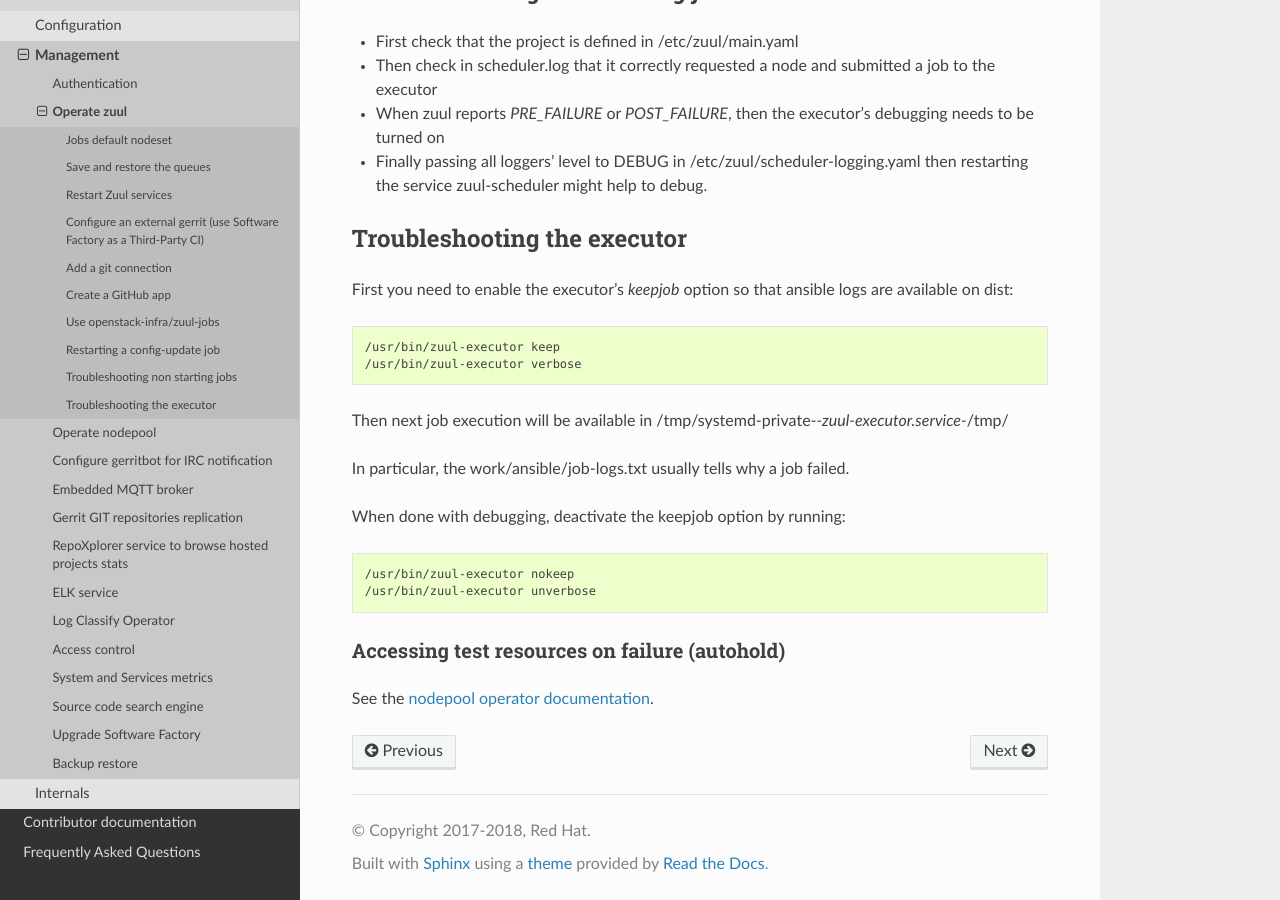
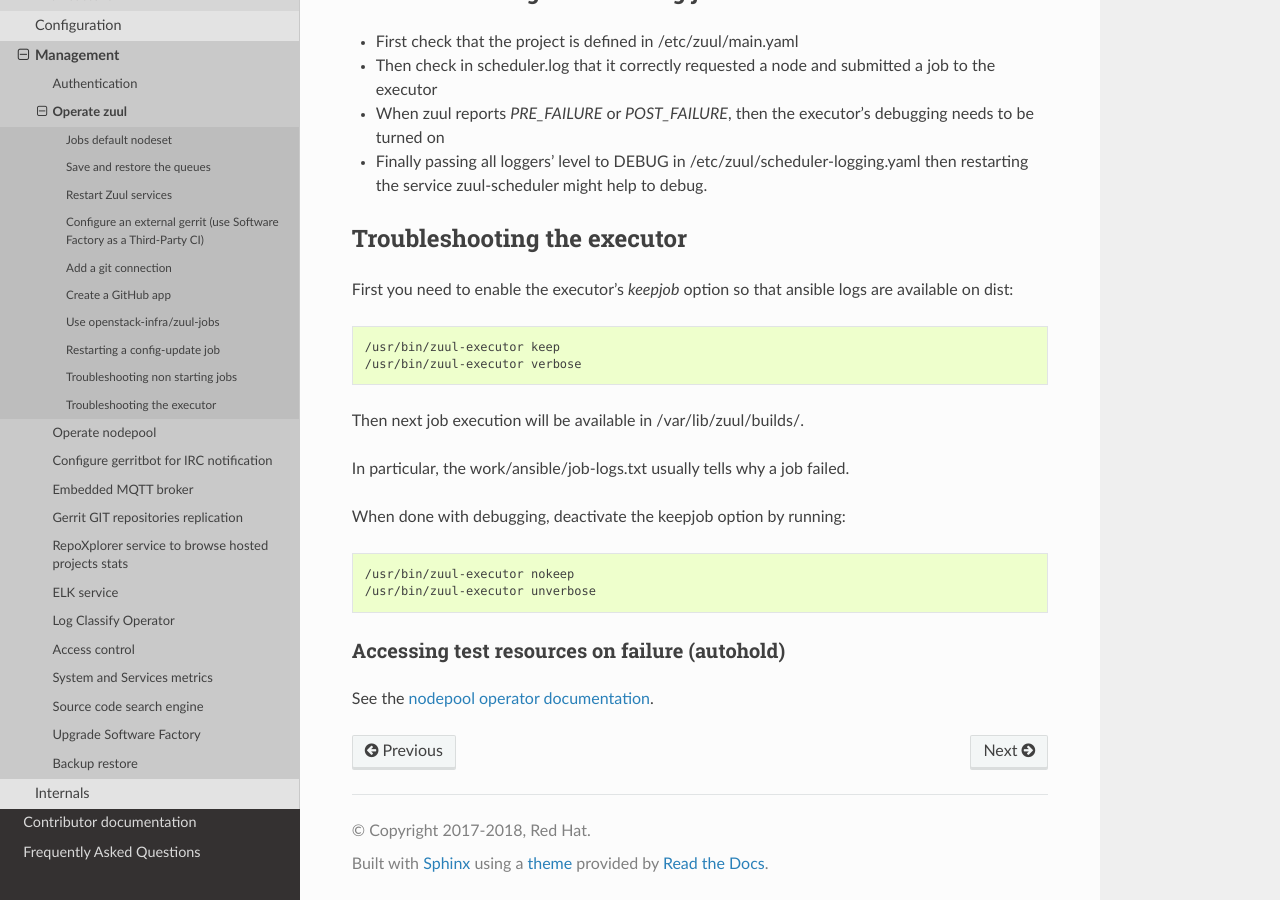
Before and after one commit to softwarefactory-project/sf-docs, a Sphinx documentation site: the page built from docs/operator/zuul_operator.rst, in a window 1280 px wide and 900 px high, scrolled down 3496 px. Built offline with Sphinx 7.4.7 and the Read the Docs theme 2.0.0, drawn with Linux system fonts in a browser that asks for light colours.

Commit message:
Fix path of zuul executor build working directory
Change-Id: I625ee89a21c4e28c4dd619d450060e9120f97479

```diff
--- a/docs/operator/zuul_operator.rst
+++ b/docs/operator/zuul_operator.rst
@@ -203,7 +203,7 @@ First you need to enable the executor's *keepjob* option so that ansible logs ar
     /usr/bin/zuul-executor keep
     /usr/bin/zuul-executor verbose
 
-Then next job execution will be available in /tmp/systemd-private-*-zuul-executor.service-*/tmp/
+Then next job execution will be available in /var/lib/zuul/builds/.
 
 In particular, the work/ansible/job-logs.txt usually tells why a job failed.
 
```
